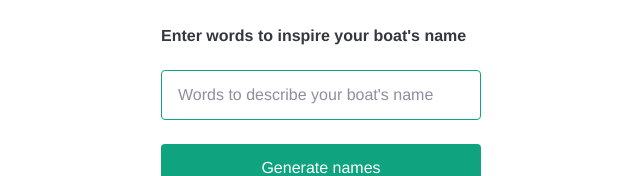
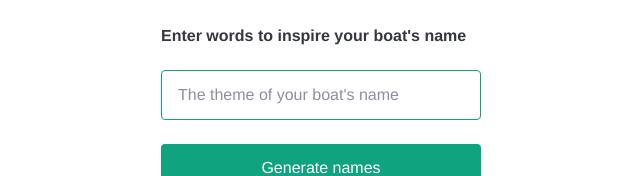
Before and after one commit to alane019/OpenAI-Nodejs, a Next.js app: page / in a window 1280 px wide. Shown: the part 195-371 px from the top of the page, without its empty margins (319-959 px from the left). Built offline with nearby package versions, Linux system fonts and the light colour scheme; a web font is replaced by a local one.

Commit message:
update placeholder text

```diff
--- a/pages/index.js
+++ b/pages/index.js
@@ -24,7 +24,7 @@ export default function Home() {
           new Error(`Request failed with status ${response.status}`)
         );
       }
-
+    console.log(response)
       setResult(data.result);
     } catch (error) {
       // Consider implementing your own error handling logic here
@@ -48,7 +48,7 @@ export default function Home() {
           <input
             type="text"
             name="boat"
-            placeholder="Words to describe your boat's name"
+            placeholder="The theme of your boat's name"
             value={boatInput}
             onChange={(e) => setBoatInput(e.target.value)}
           />
```
